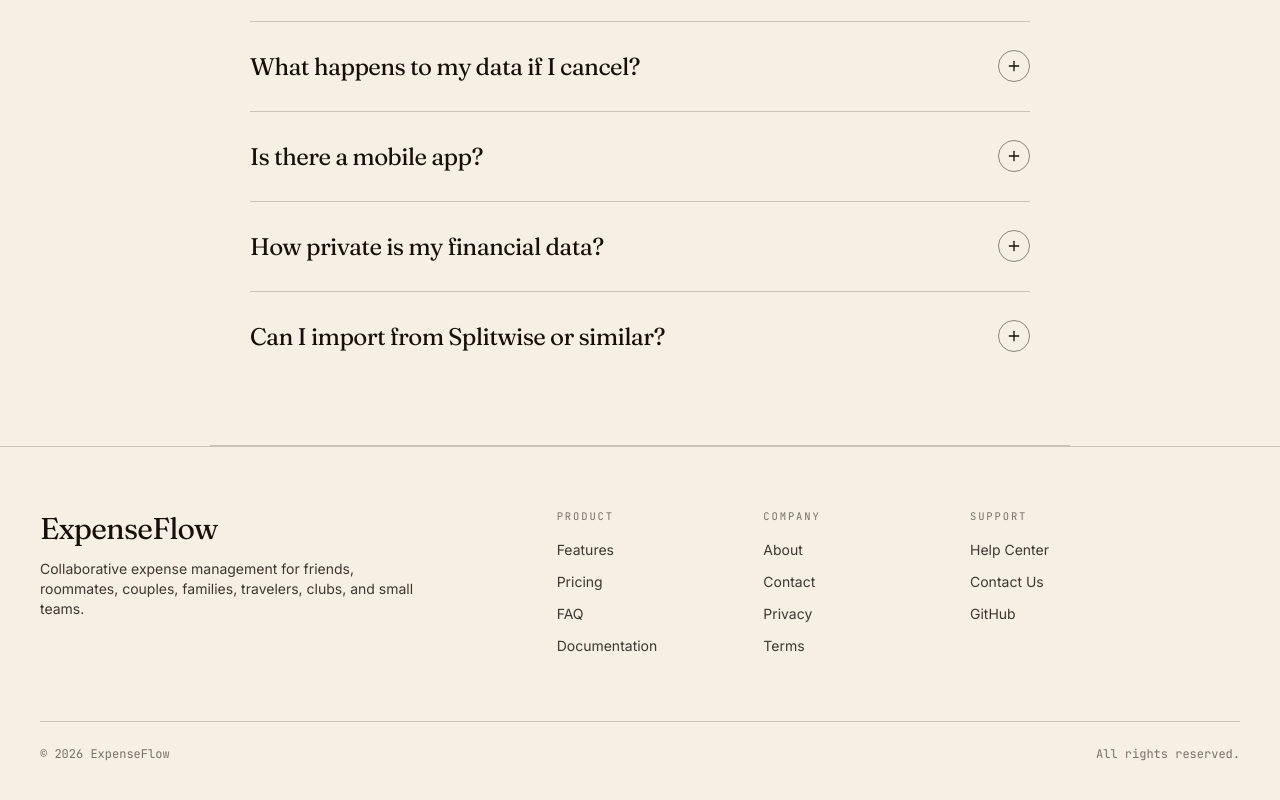
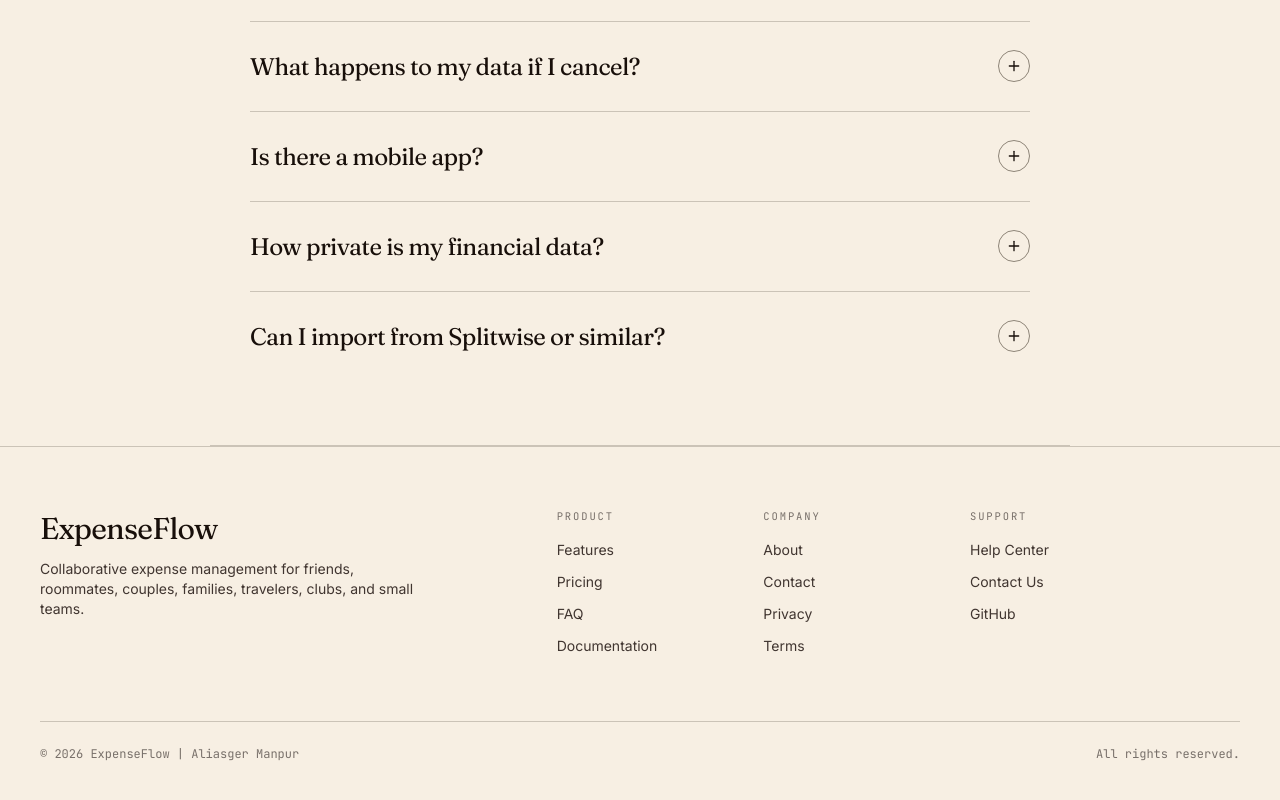
Before and after one commit to alimanpur/ExpenseFlow_Day-02, a React (Vite) app in the folder frontend/: page /faq in a window 1280 px wide. Shown: the part 840-1640 px from the top of the page. Built offline with nearby package versions, Linux system fonts and the light colour scheme; no server answers.

Commit message:
Footer changes

```diff
--- a/frontend/src/components/marketing/MarketingFooter.jsx
+++ b/frontend/src/components/marketing/MarketingFooter.jsx
@@ -3,11 +3,11 @@ import { Link } from "react-router-dom";
 export default function MarketingFooter() {
   return (
     <footer className="border-t border-border">
-      <div className="max-w-[1280px] mx-auto px-6 lg:px-10 py-16">
-        <div className="grid grid-cols-2 md:grid-cols-12 gap-10">
-          <div className="col-span-2 md:col-span-5">
-            <div className="font-display text-3xl">ExpenseFlow</div>
-            <p className="mt-3 text-sm text-ink-soft max-w-sm">
+      <div class="max-w-[1280px] mx-auto px-6 lg:px-10 py-16">
+        <div class="grid grid-cols-2 md:grid-cols-12 gap-10">
+          <div class="col-span-2 md:col-span-5">
+            <div class="font-display text-3xl">ExpenseFlow</div>
+            <p class="mt-3 text-sm text-ink-soft max-w-sm">
               Collaborative expense management for friends, roommates, couples,
               families, travelers, clubs, and small teams.
             </p>
@@ -30,8 +30,8 @@ export default function MarketingFooter() {
             { to: "https://github.com/alimanpur/ExpenseFlow_Day-02", label: "GitHub" },
           ]} />
         </div>
-        <div className="mt-16 pt-6 border-t border-border flex flex-col md:flex-row items-start md:items-center justify-between gap-3 text-xs text-ink-muted font-mono">
-          <div>© {new Date().getFullYear()} ExpenseFlow</div>
+        <div class="mt-16 pt-6 border-t border-border flex flex-col md:flex-row items-start md:items-center justify-between gap-3 text-xs text-ink-muted font-mono">
+          <div>© {new Date().getFullYear()} ExpenseFlow | Aliasger Manpur</div>
           <div>All rights reserved.</div>
         </div>
       </div>
```
